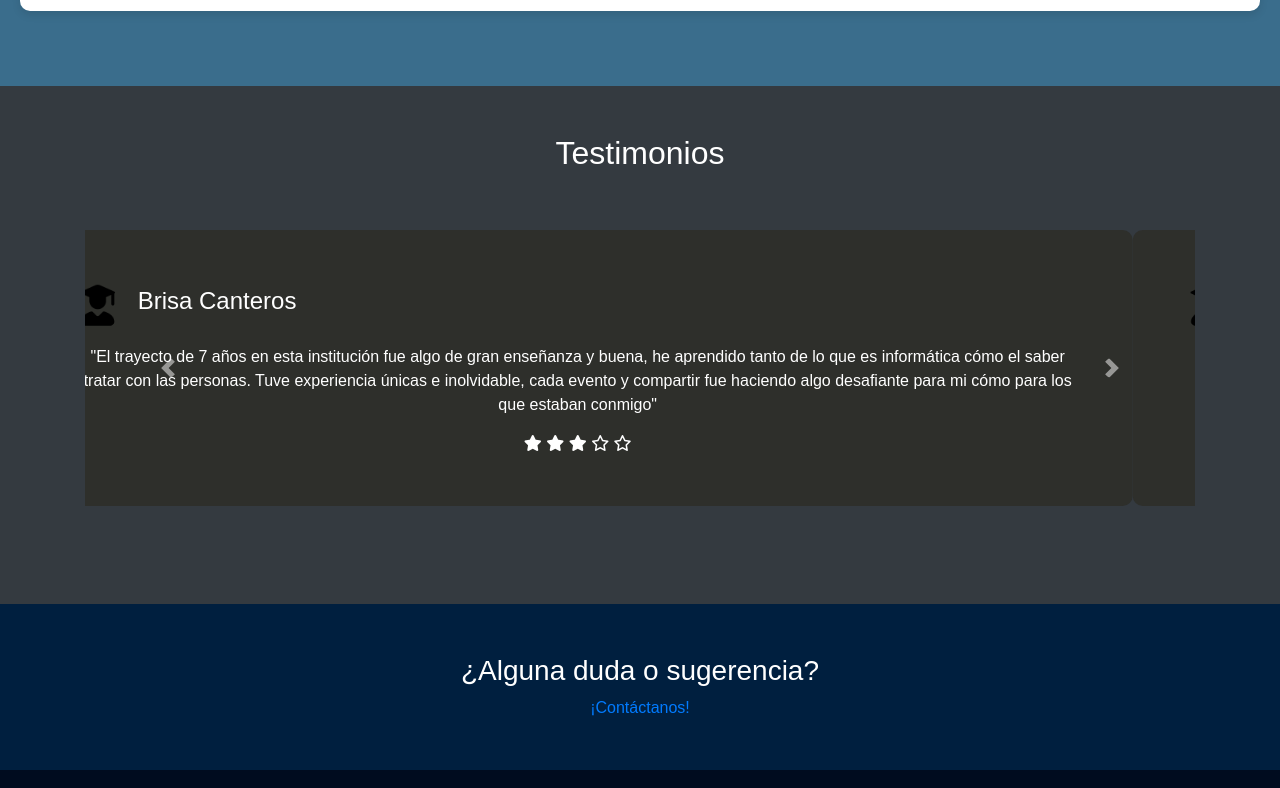
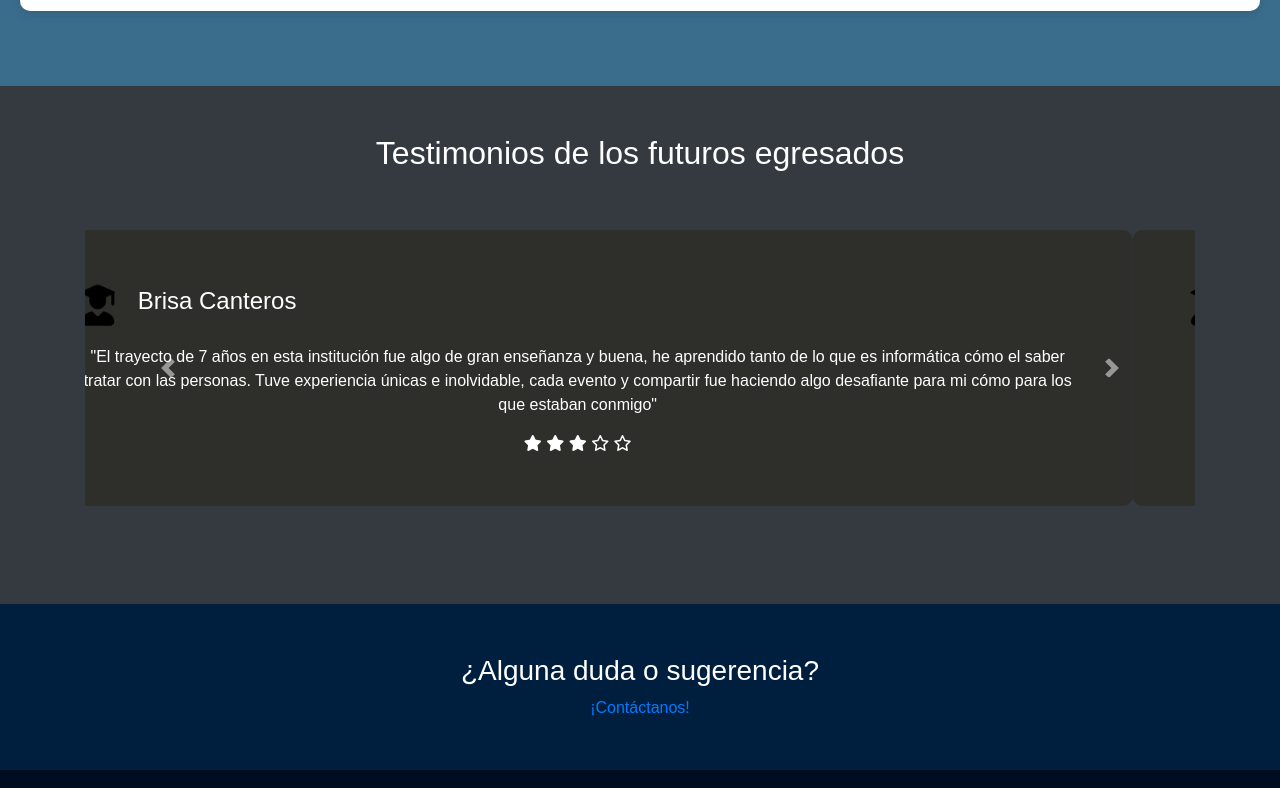
Before and after one commit to CodeCami/InformaticaExpo2024, a plain HTML site: page index.html in a window 1280 px wide. Shown: the part 5081-5869 px from the top of the page. Drawn offline with nearby package versions, Linux system fonts and the light colour scheme.

Commit message:
Update index.html

```diff
--- a/index.html
+++ b/index.html
@@ -203,7 +203,7 @@
     <!-- Sección de Testimonios -->
     <section id="testimonials" class="bg-dark text-white text-center py-5">
         <div class="container">
-            <h2>Testimonios</h2>
+            <h2>Testimonios de los futuros egresados</h2>
             <div id="testimonialCarousel" class="carousel slide" data-ride="carousel">
                 <div class="carousel-inner">
 
```
